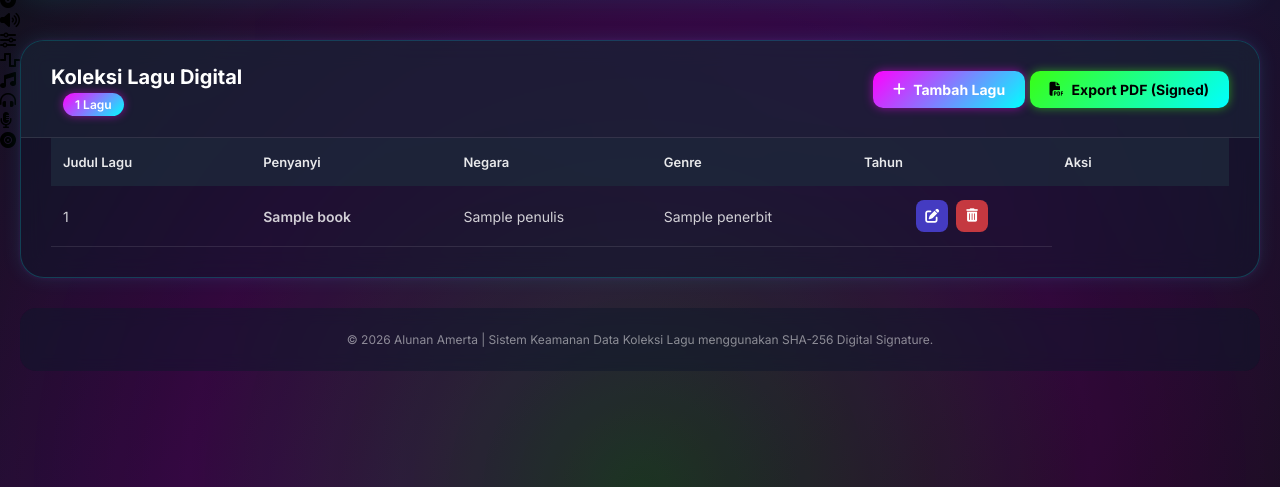
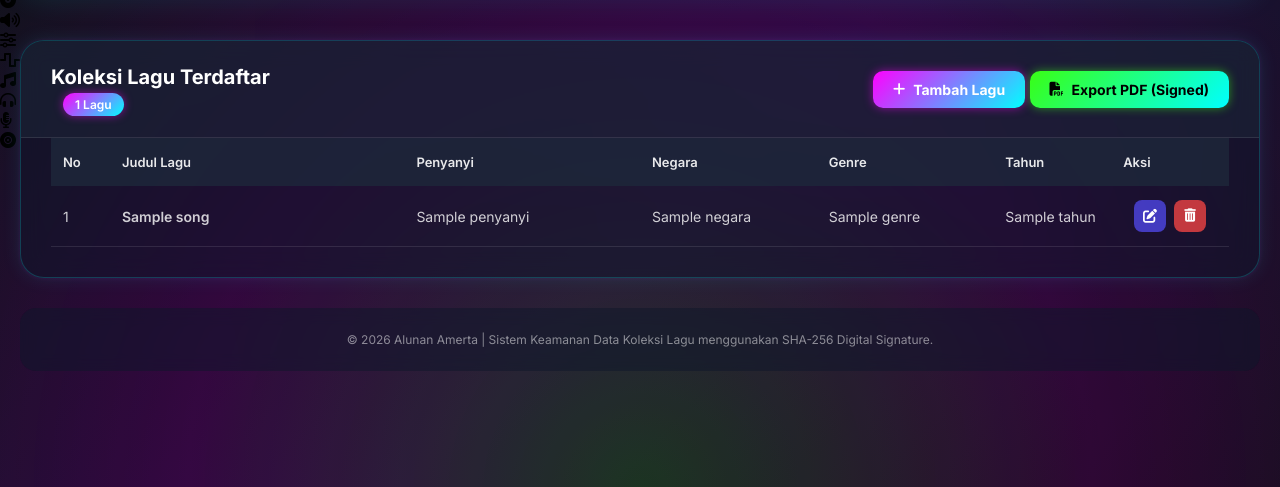
Before and after one commit to khoirunnisasyifa919-sketch/cryptovault, a Python web app: template templates/index.html in a window 1280 px wide. Shown: the part 150-637 px from the top of the page. Run offline with Jinja, Linux system fonts and the light colour scheme; the template is opened without the code that fills it: most values are stand-ins (such as "Sample title", 1, 10 or a date in 2020).

Commit message:
Update index.html

```diff
--- a/templates/index.html
+++ b/templates/index.html
@@ -4,14 +4,16 @@
 <div class="card index-card">
     <div class="card-header">
         <div class="header-left">
-            <h2>Koleksi Lagu Digital</h2>
+            <h2>Koleksi Lagu Terdaftar</h2>
             <span class="badge">{{ songs|length }} Lagu</span>
         </div>
+
         <div class="header-actions">
-            <a href="{{ url_for('add_book') }}" class="btn btn-primary">
+            <a href="{{ url_for('add_song') }}" class="btn btn-primary">
                 <i class="fa-solid fa-plus"></i> Tambah Lagu
             </a>
-            {% if books %}
+
+            {% if songs %}
             <a href="{{ url_for('preview_export') }}" class="btn btn-secondary">
                 <i class="fa-solid fa-file-pdf"></i> Export PDF (Signed)
             </a>
@@ -20,53 +22,91 @@
     </div>
 
     <div class="table-container">
-        {% if books %}
+
+        {% if songs %}
         <table class="data-table">
             <thead>
                 <tr>
-                        <th width="17%">Judul Lagu</th>
-                        <th width="17%">Penyanyi</th>
-                        <th width="17%">Negara</th>
-                        <th width="17%">Genre</th>
-                        <th width="17%">Tahun</th>
-                        <th width="15%" class="text-center">Aksi</th>
+                    <th width="5%">No</th>
+                    <th width="25%">Judul Lagu</th>
+                    <th width="20%">Penyanyi</th>
+                    <th width="15%">Negara</th>
+                    <th width="15%">Genre</th>
+                    <th width="10%">Tahun</th>
+                    <th width="10%" class="text-center">Aksi</th>
                 </tr>
             </thead>
+
             <tbody>
-                    {% for book in books %}
+                {% for song in songs %}
                 <tr class="table-row">
                     <td class="text-muted">{{ loop.index }}</td>
-                            <td class="font-bold text-dark">{{ book.judul }}</td>
-                            <td>{{ book.penulis }}</td>
-                            <td>{{ book.penerbit }}</td>
+
+                    <td class="font-bold text-dark">
+                        {{ song.judul_lagu }}
+                    </td>
+
+                    <td>{{ song.penyanyi }}</td>
+
+                    <td>{{ song.negara }}</td>
+
+                    <td>{{ song.genre }}</td>
+
+                    <td>{{ song.tahun }}</td>
+
                     <td class="text-center">
                         <div class="action-buttons">
-                                    <a href="{{ url_for('edit_book', book_id=book.id) }}" class="btn-action btn-edit" title="Ubah Data">
+
+                            <a href="{{ url_for('edit_song', song_id=song.id) }}"
+                               class="btn-action btn-edit"
+                               title="Ubah Data">
                                 <i class="fa-solid fa-pen-to-square"></i>
                             </a>
-                                    <form action="{{ url_for('delete_book', book_id=book.id) }}" method="POST" class="delete-form" style="display:inline;">
-                                        <button type="button" class="btn-action btn-delete" title="Hapus Data" onclick="confirmDelete(this, '{{ book.judul|escape }}')">
+
+                            <form action="{{ url_for('delete_song', song_id=song.id) }}"
+                                  method="POST"
+                                  class="delete-form"
+                                  style="display:inline;">
+
+                                <button type="button"
+                                        class="btn-action btn-delete"
+                                        title="Hapus Lagu"
+                                        onclick="confirmDelete(this, '{{ song.judul_lagu|escape }}')">
+
                                     <i class="fa-solid fa-trash-can"></i>
                                 </button>
                             </form>
+
                         </div>
                     </td>
                 </tr>
                 {% endfor %}
             </tbody>
+
         </table>
+
         {% else %}
+
         <div class="empty-state">
             <div class="empty-icon-container">
-                    <i class="fa-solid fa-box-open empty-icon"></i>
+                <i class="fa-solid fa-music empty-icon"></i>
             </div>
-                <h3>Database Kosong</h3>
-                <p>Belum ada data buku yang disimpan. Klik tombol di bawah untuk menambahkan data buku pertama Anda.</p>
-                <a href="{{ url_for('add_book') }}" class="btn btn-primary btn-large">
-                    <i class="fa-solid fa-plus"></i> Tambah Buku Pertama
+
+            <h3>Koleksi Lagu Masih Kosong</h3>
+
+            <p>
+                Belum ada data lagu yang disimpan.
+                Klik tombol di bawah untuk menambahkan lagu pertama ke koleksi musik Anda.
+            </p>
+
+            <a href="{{ url_for('add_song') }}" class="btn btn-primary btn-large">
+                <i class="fa-solid fa-plus"></i>
+                Tambah Lagu Pertama
             </a>
         </div>
+
         {% endif %}
+
     </div>
 </div>
 {% endblock %}
```
Lines whose indentation alone changed are shown as unchanged.
